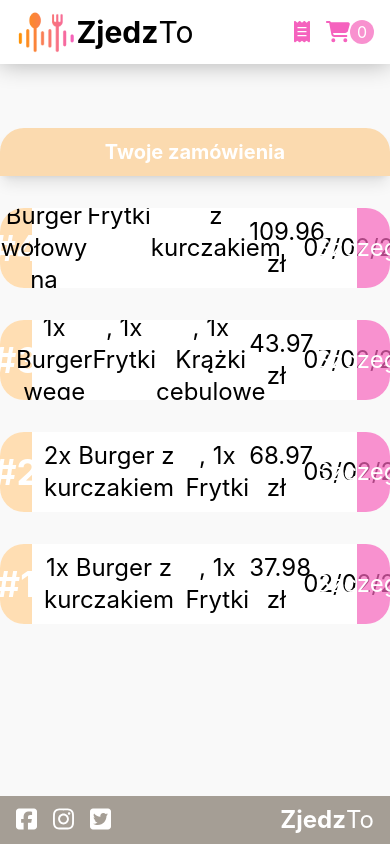
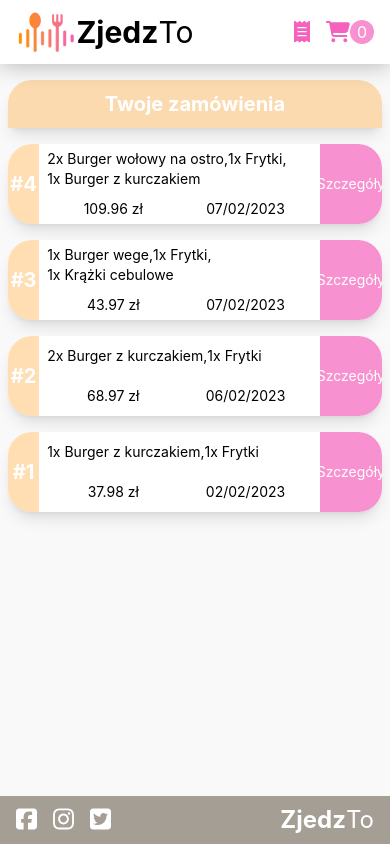
Before and after one commit to TomaszSack/zjedzto, a React (Create React App) app: page /orders-summary in a window 390 px wide. Built offline with nearby package versions, Linux system fonts and the light colour scheme; data requests are answered from the project's data file.

Commit message:
created mobile layout of orders summary

```diff
--- a/src/components/OrdersSummary/OrdersSummaryItem.tsx
+++ b/src/components/OrdersSummary/OrdersSummaryItem.tsx
@@ -40,36 +40,36 @@
 
   return (
     <div
-      className={`flex w-full bg-white my-8 rounded-3xl overflow-hidden transition-all ${
+      className={`flex w-full bg-white my-4 lg:my-8 rounded-3xl overflow-hidden transition-all shadow-lg ${
         isOpen ? "h-60" : "h-20"
       }`}
     >
-      <div className="flex justify-center items-center h-full w-1/12 bg-tertiary-orange text-white font-bold text-4xl">
+      <div className="flex justify-center items-center h-full w-1/12 lg:w-1/12 bg-tertiary-orange text-white font-bold text-xl lg:text-4xl">
         #{orderId}
       </div>
-      <div className="flex flex-col w-10/12">
-        <div className="flex justify-around items-center w-full text-2xl text-center h-20">
-          <div className="flex justify-center w-2/3">
-            {order.order.map((item, index) => {
+      <div className="flex flex-col w-9/12 lg:w-10/12">
+        <div className="flex flex-wrap lg:justify-around items-center w-full text-sm lg:text-2xl text-center h-20 px-2">
+          <div className="flex flex-wrap w-full lg:w-2/3">
+            {order.order.map((item, index, arr) => {
               return (
                 <p key={item.id}>
-                  {index ? ", " : ""}
                   {item.quantity}x {item.name}
+                  {index+1<arr.length ? ", " : ""}
                 </p>
               );
             })}
           </div>
-          <div className="w-1/6">{totalPrice} zł</div>
-          <div className="w-1/6">
+          <div className="w-1/2 lg:w-1/6">{totalPrice} zł</div>
+          <div className="w-1/2 lg:w-1/6">
             {new Date(order.id).toLocaleDateString("en-GB")}
           </div>
         </div>
         <div
-          className={`flex justify-around items-center w-full transition-all text-xl text-center px-8 ${
+          className={`flex flex-wrap justify-around w-full transition-all text-sm lg:text-xl text-center break-words lg:px-8 ${
             !isOpen ? "h-0 z-minus" : "h-40"
           }`}
         >
-          <div className="w-1/3">
+          <div className="w-1/2 lg:w-1/3">
             <h3 className="pb-2 font-bold">Dane dostawy</h3>
             <p>
               ul.{order.street} {order.house_number}
@@ -81,7 +81,7 @@
               {order.postcode} {order.city}
             </p>
           </div>
-          <div className="w-1/3">
+          <div className="w-1/2 lg:w-1/3">
             <h3 className="pb-2 font-bold">Kontakt</h3>
             <p>
               {order.first_name} {order.surname}
@@ -89,7 +89,7 @@
             <p>{order.phone_number}</p>
             <p>{order.email}</p>
           </div>
-          <div className="w-1/3">
+          <div className="w-full lg:w-1/3">
             <h3 className="pb-2 font-bold">Komentarz</h3>
             <p>{order.comment}</p>
           </div>
@@ -97,7 +97,7 @@
       </div>
       <button
         onClick={accordionHandler}
-        className="flex justify-center items-center h-full w-1/12 bg-secondary-pink text-white text-2xl"
+        className="flex justify-center items-center h-full w-2/12 lg:w-1/12 bg-secondary-pink text-white text-sm lg:text-2xl"
       >
         {!isOpen ? "Szczegóły" : "Pokaż mniej"}
       </button>
--- a/src/pages/OrdersSummaryPage.tsx
+++ b/src/pages/OrdersSummaryPage.tsx
@@ -48,7 +48,7 @@
 
   return (
     <PageWrapper>
-      <ContentContainer className="pt-32 pb-24">
+      <ContentContainer className="px-2 py-20 lg:pt-32 lg:pb-24">
         <SectionHeader>Twoje zamówienia</SectionHeader>
         {data
           .slice(0)
```
